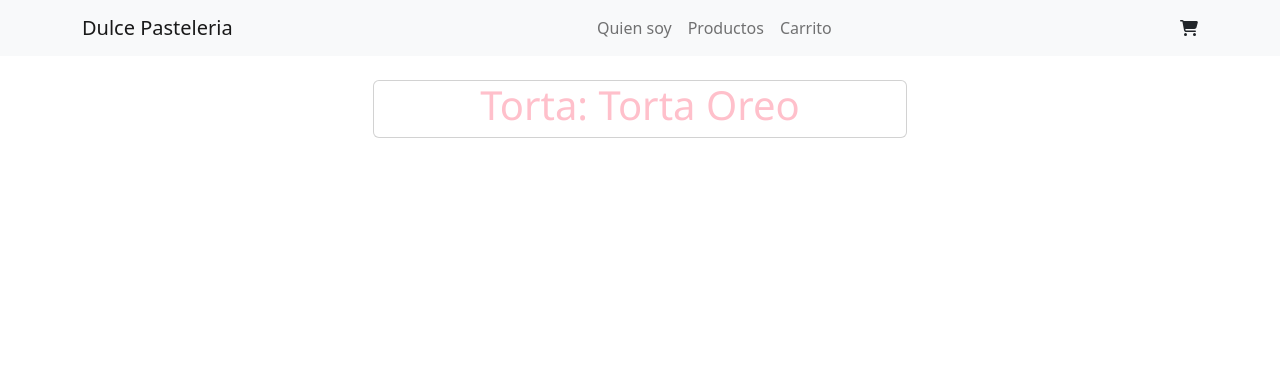
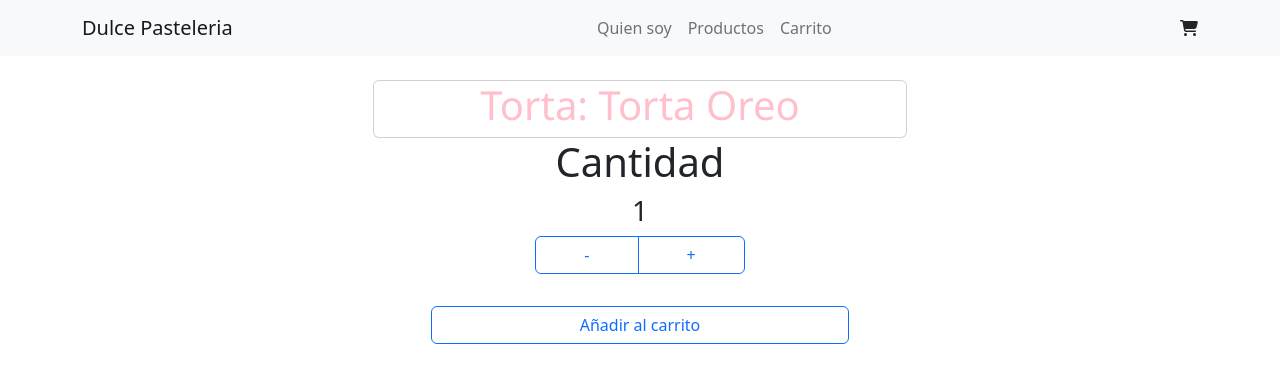
Before and after one commit to YamilCostaFera/NavBar_CostaFera, a React (Create React App) app: page / in a window 1280 px wide. Shown: the top 382 px of the page. Built offline with nearby package versions, Linux system fonts and the light colour scheme.

Commit message:
Desafio Contador con boton

```diff
--- /dev/null
+++ b/src/components/ItemCount.js
@@ -0,0 +1,39 @@
+import React from 'react';
+
+    function ItemCount(props){
+    console.log(props.stock);
+
+    const [cant, setClicks] = React.useState(1);
+
+    const handleIncrement= () => {
+        cant===props.stock ? alert ("no hay mas stock") :  setClicks(cant + 1);
+    }
+
+    const handleDecrement= () => {
+        cant===props.initial ? setClicks (cant) : setClicks(cant - 1);
+    }
+
+    const onAdd = () => {
+        alert ("Añadido al carrito");
+    }
+
+    return(
+        <>
+        <div class='container-fluid'>
+            <h1>Cantidad</h1>
+            <h3> {cant} </h3>
+            <div class="btn-group mb-2 col-2" role="group" aria-label="Basic outlined example">
+                <button onClick={handleDecrement } type="button" class="btn btn-outline-primary" > - </button>
+                <button onClick={ handleIncrement } type="button" class="btn btn-outline-primary" > + </button>
+            </div>
+            <div>
+                <button onClick={onAdd} class='mt-4 col-4 btn btn-outline-primary' > Añadir al carrito </button>
+            </div>
+        </div>
+
+        </>
+    )
+
+}
+
+export default ItemCount;
--- a/src/components/ItemListContainer.js
+++ b/src/components/ItemListContainer.js
@@ -1,9 +1,13 @@
 import React from "react";
+import ItemCount from "./ItemCount";
 
 function ItemListContainer(props) {
     return (
-        <div className="container-fluid col-5 card mt-4">
-            <h1 className="card_style">Torta: {props.greeting}</h1>
+        <div>
+            <div className="container-fluid col-5 card mt-4">
+                <h1 className="card_style">Torta: {props.greeting}</h1>
+            </div>
+            <ItemCount initial={1} stock={3}/>
         </div>
     )
 }
--- a/src/index.js
+++ b/src/index.js
@@ -8,7 +8,7 @@ import 'bootstrap/dist/css/bootstrap.min.css';
 const root = ReactDOM.createRoot(document.getElementById('root'));
 root.render(
   <React.StrictMode>
-    <App />
+    <App/>
   </React.StrictMode>
 );
 
```
